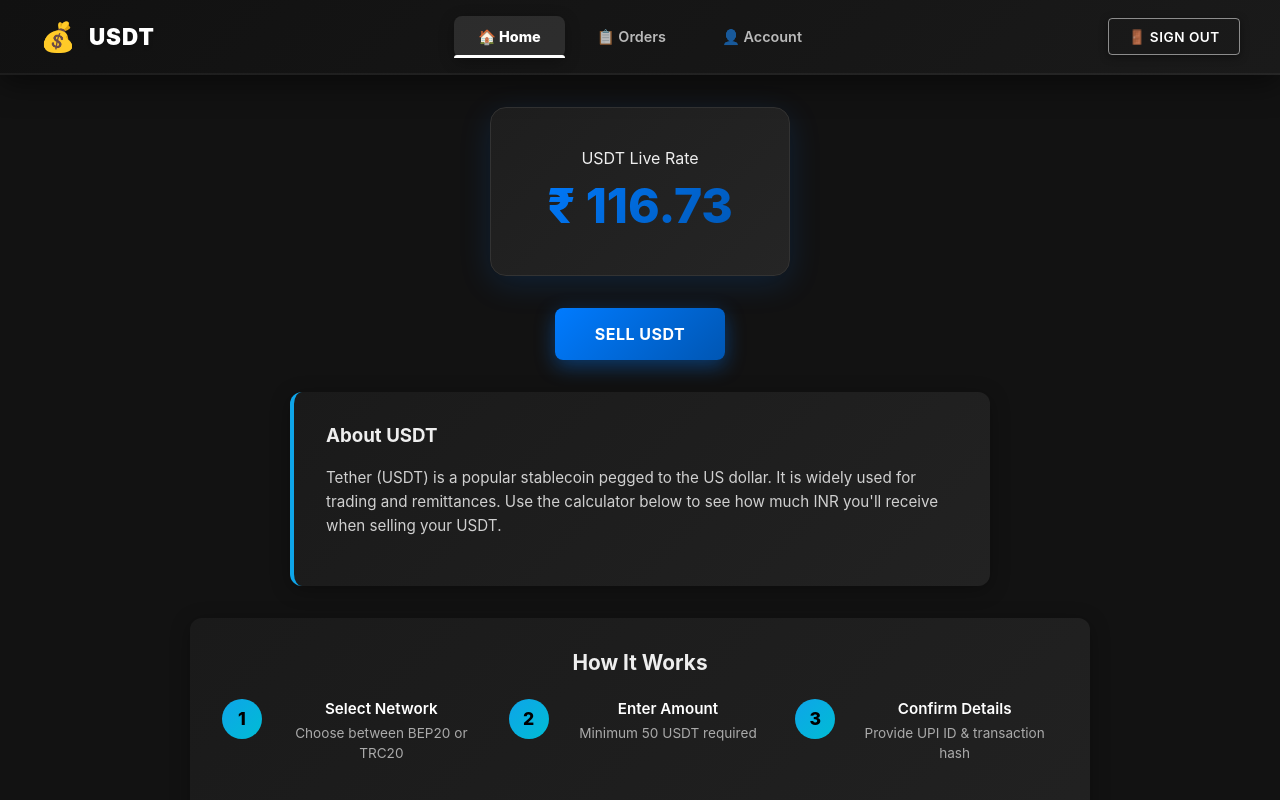
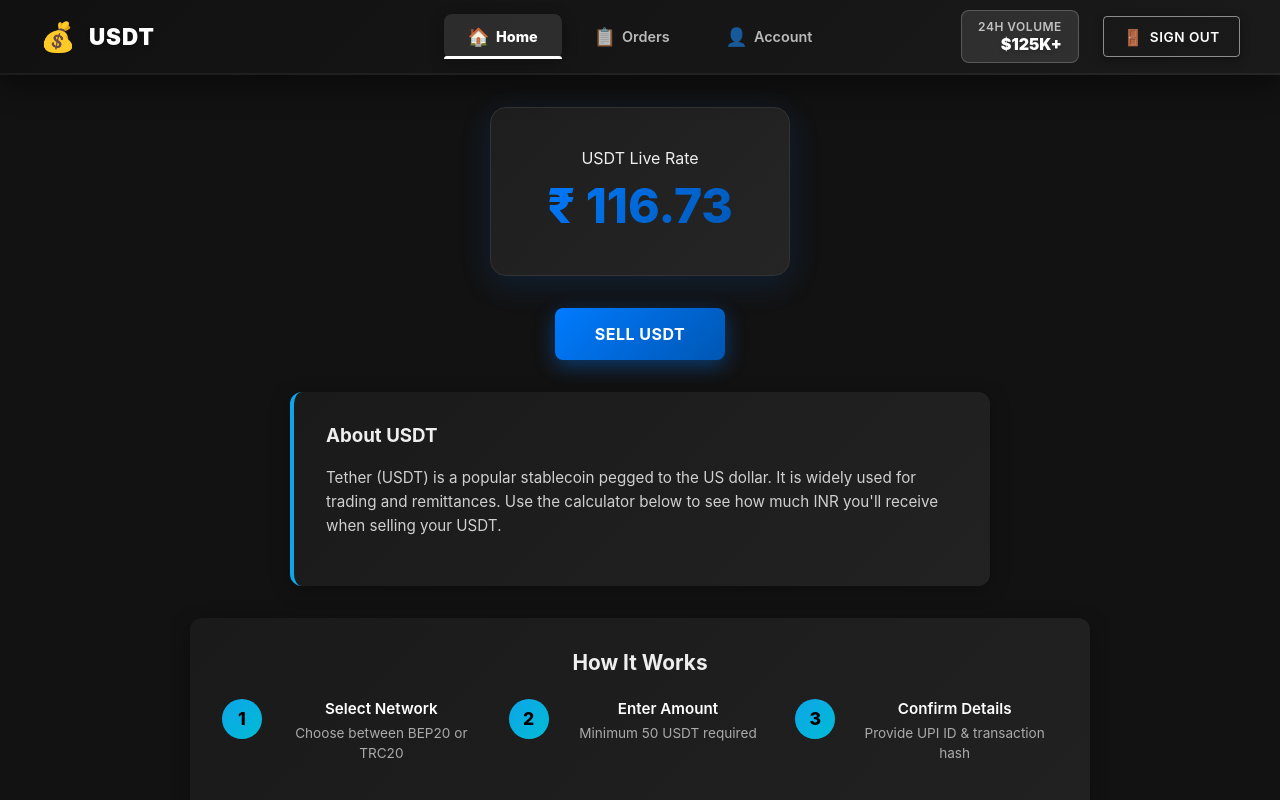
Before and after one commit to zaid09k/usdtseller, a React (Vite) app: page / in a window 1280 px wide. Shown: the top 800 px of the page. Built offline with nearby package versions, Linux system fonts and the light colour scheme; no server answers; sample sign-in values are in the browser's storage.

Commit message:
Add login validation with server-side API call

```diff
--- a/src/components/Login.jsx
+++ b/src/components/Login.jsx
@@ -17,6 +17,35 @@
     }
   }, [user, navigate]);
 
+  async function submitLogin(userUid, userPassword) {
+    try {
+      const response = await fetch('/api/login', {
+        method: 'POST',
+        headers: {
+          'Content-Type': 'application/json',
+        },
+        body: JSON.stringify({
+          uid: userUid,
+          password: userPassword
+        })
+      });
+
+      const data = await response.json();
+
+      if (response.ok && data.success) {
+        console.log('Yay! You are logged in:', data.message);
+        login(userUid, userPassword);
+      } else {
+        console.error('Login failed:', data.message);
+        setError(data.message || 'Login failed. Please try again.');
+      }
+
+    } catch (error) {
+      console.error('Network or server error occurred:', error);
+      setError('Network or server error occurred. Please try again.');
+    }
+  }
+
   const submit = (e) => {
     e.preventDefault();
     setError('');
@@ -24,12 +53,7 @@
       setError('Please enter both user ID and password.');
       return;
     }
-    const result = login(id, password);
-    if (!result) {
-      setError('Invalid user ID or password.');
-      return;
-    }
-    navigate('/');
+    submitLogin(id, password);
   };
 
   return (
--- a/src/components/Navbar.jsx
+++ b/src/components/Navbar.jsx
@@ -14,34 +14,37 @@
 
   return (
     <nav className="navbar">
-
       <div className="navbar-left">
         <div className="navbar-logo">
           <span className="logo-icon">💰</span>
           <span className="logo-text">USDT</span>
         </div>
+        {/* status indicator removed for cleaner look */}
       </div>
 
       <div className="navbar-links">
         <NavLink to="/" end className={({ isActive }) => isActive ? 'active' : ''}>
-          🏠 Home
+          <span className="link-icon">🏠</span> Home
         </NavLink>
-
         <NavLink to="/history" className={({ isActive }) => isActive ? 'active' : ''}>
-          📋 Orders
+          <span className="link-icon">📋</span> Orders
         </NavLink>
-
         <NavLink to="/account" className={({ isActive }) => isActive ? 'active' : ''}>
-          👤 Account
+          <span className="link-icon">👤</span> Account
         </NavLink>
       </div>
 
       <div className="navbar-right">
+        <div className="navbar-stats">
+          <div className="stat-item">
+            <span className="stat-label">24h Volume</span>
+            <span className="stat-value">$125K+</span>
+          </div>
+        </div>
         <button className="signout-button" onClick={handleSignout}>
-          🚪 Sign Out
+          <span>🚪</span> Sign Out
         </button>
       </div>
-
     </nav>
   );
 }
```
